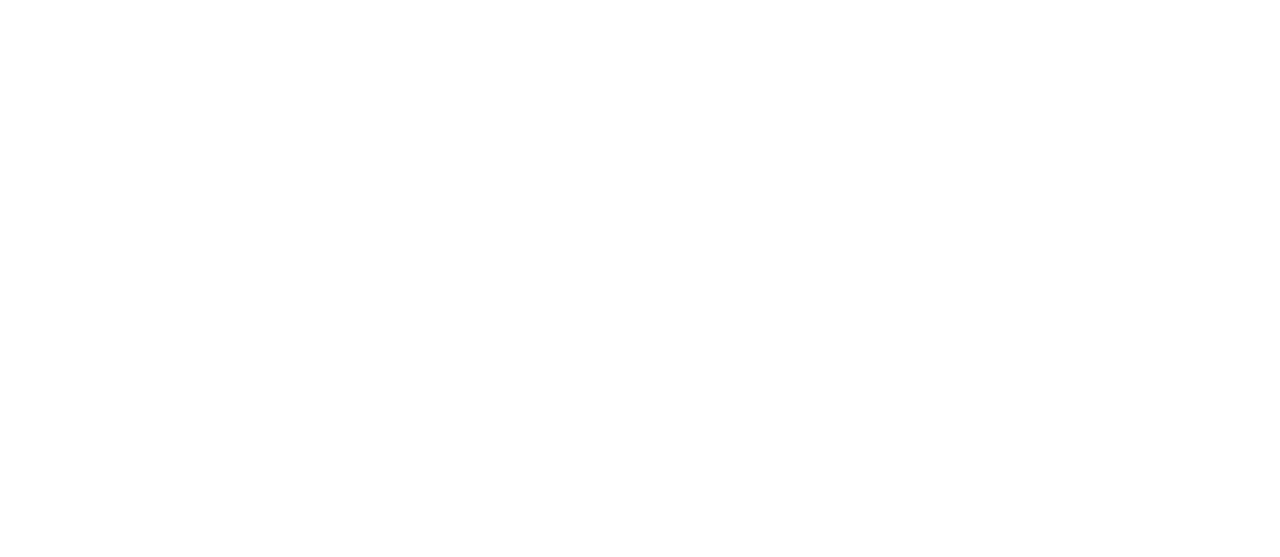
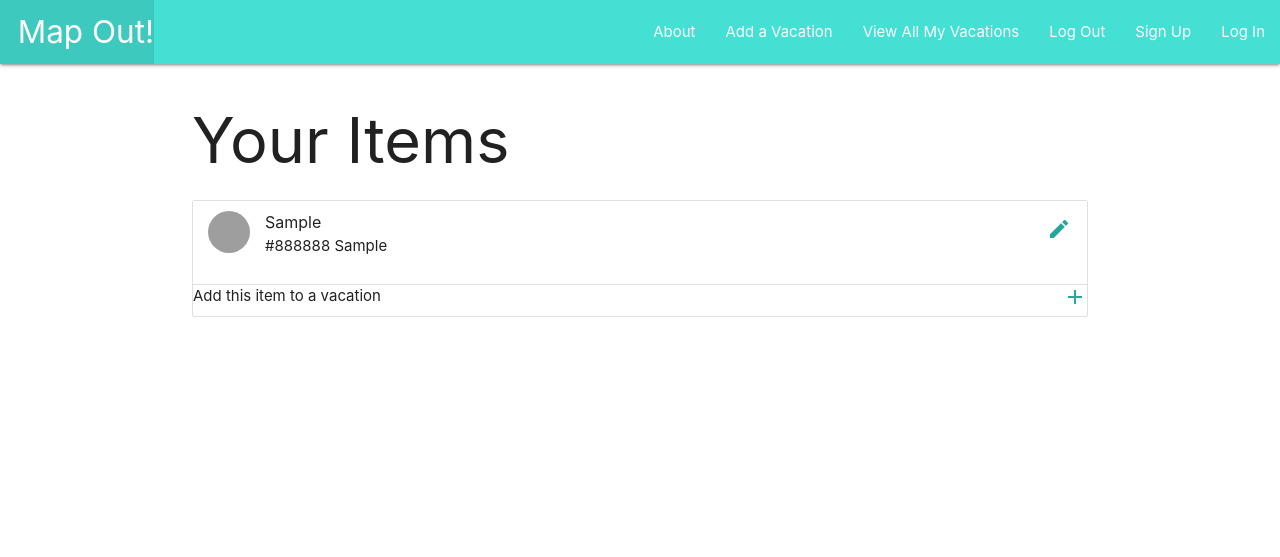
Before and after one commit to kitkatcode10/map-out, a Django app: page /packing/ in a window 1280 px wide. Before the commit the part shown is empty. Shown: the top 557 px of the page. Run offline with Django 3.2, Linux system fonts and the light colour scheme; tables that the repository leaves empty hold one stand-in row (values such as "Sample post"); grey boxes are pictures that could not be loaded.

Commit message:
packing list template complete

```diff
--- a/main_app/templates/base.html
+++ b/main_app/templates/base.html
@@ -16,6 +16,8 @@
       href="{% static 'css/style.css' %}"
     />
     <script src="https://cdnjs.cloudflare.com/ajax/libs/materialize/1.0.0/js/materialize.min.js"></script>
+    <link href="https://fonts.googleapis.com/icon?family=Material+Icons" rel="stylesheet">
+
 
   </head>
   <body>
--- a/main_app/templates/main_app/packing_list.html
+++ b/main_app/templates/main_app/packing_list.html
@@ -0,0 +1,28 @@
+{% extends 'base.html' %}
+
+{% block content %}
+
+
+<h1>Your Items</h1>
+
+{% for packing in packing_list %}
+
+
+<ul class="collection">
+    <li class="collection-item avatar">
+      <img src="images/yuna.jpg" alt="" class="circle">
+      <span class="title">{{packing.item}}</span>
+      <p>{{packing.colour}} {{packing.brand}}
+
+   <a href="#!" class="secondary-content"><i class="material-icons">edit</i></a>
+
+    </li> Add this item to a vacation
+      <a href="#!" class="secondary-content"><i class="material-icons">add</i></a>
+
+    </li>
+  </ul>
+
+
+
+{% endfor %}
+{% endblock %}
```
